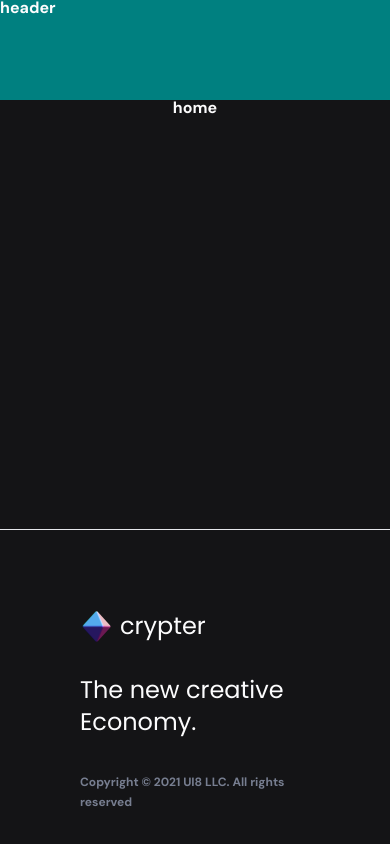
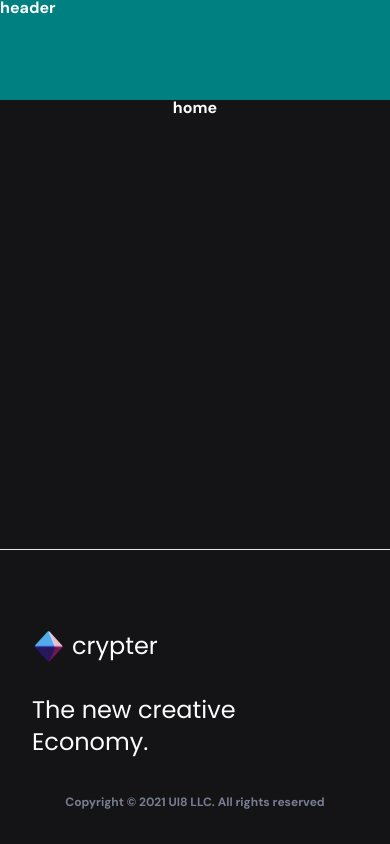
Before and after one commit to mserwo/sample-app, a React (Vite) app: page / in a window 390 px wide. Built offline with nearby package versions, Linux system fonts and the light colour scheme.

Commit message:
feat: breakpoints changes

```diff
--- a/src/components/footer/bottom-bar.tsx
+++ b/src/components/footer/bottom-bar/bottom-bar.tsx
@@ -9,7 +9,7 @@ export const BottomBar = () => {
           {"Copyright © 2021 UI8 LLC. All rights reserved"}
         </div>
         <div className={styles.bottomBar_content_rightText}>
-          <div>{"We use cokkies for better service."}</div>
+          <div>{"We use cookies for better service."}</div>
           <div className={styles.bottomBar_content_rightText_accept}>
             {"Accept"}
           </div>
--- a/src/components/footer/footer.module.scss
+++ b/src/components/footer/footer.module.scss
@@ -7,6 +7,10 @@
   justify-content: center;
   border-top: 1px solid colors.$neutrals6;
   padding: 0 80px;
+
+  @include breakpoints.max-width("mobileL") {
+    padding: 0 32px;
+  }
 }
 
 .container {
@@ -17,20 +21,9 @@
   max-width: 865px;
   padding-top: 80px;
 
+  @include breakpoints.min-width("tablet") {
+    max-width: 1120px;
+  }
+
   @include typography.h1;
-  @include breakpoints.max-width("mobileM") {
-    background-color: teal;
-  }
 }
-
-.logoSection {
-  gap: 32px;
-  white-space: pre-line;
-  display: flex;
-  flex-direction: column;
-  padding-bottom: 1px;
-
-  &_text {
-    @include typography.body1;
-  }
-}
--- a/src/components/footer/footer.tsx
+++ b/src/components/footer/footer.tsx
@@ -1,18 +1,12 @@
 import styles from "./footer.module.scss";
-import { Logo } from "../logo";
-import { BottomBar } from "./bottom-bar";
+import { BottomBar } from "./bottom-bar/bottom-bar";
+import LogoSection from "./logo-section/logo-section";
 
 export const Footer = () => {
   return (
     <footer className={styles.wrapper}>
       <div className={styles.container}>
-        <section className={styles.logoSection}>
-          <Logo />
-          <p className={styles.logoSection_text}>
-            {`The new creative
-            Economy.`}
-          </p>
-        </section>
+        <LogoSection />
         <BottomBar />
       </div>
     </footer>
--- /dev/null
+++ b/src/components/footer/logo-section/logo-section.module.scss
@@ -0,0 +1,13 @@
+@use "~/typography.scss";
+
+.logoSection {
+  gap: 32px;
+  white-space: pre-line;
+  display: flex;
+  flex-direction: column;
+  padding-bottom: 1px;
+
+  &_text {
+    @include typography.body1;
+  }
+}
--- /dev/null
+++ b/src/components/footer/logo-section/logo-section.tsx
@@ -0,0 +1,16 @@
+import { Logo } from "../../logo";
+import styles from "./logo-section.module.scss";
+
+const LogoSection = () => {
+  return (
+    <section className={styles.logoSection}>
+      <Logo />
+      <p className={styles.logoSection_text}>
+        {`The new creative
+            Economy.`}
+      </p>
+    </section>
+  );
+};
+
+export default LogoSection;
--- a/src/styles/_breakpoints.scss
+++ b/src/styles/_breakpoints.scss
@@ -1,9 +1,14 @@
 $mobileM: 375px;
+$mobileL: 425px;
 $tablet: 768px;
 
 @mixin max-width($breakpoint) {
   @if ($breakpoint == "mobileM") {
     @media (max-width: $mobileM) {
+      @content;
+    }
+  } @else if ($breakpoint == "mobileL") {
+    @media (max-width: $mobileL) {
       @content;
     }
   } @else if ($breakpoint == "tablet") {
@@ -14,3 +19,21 @@ $tablet: 768px;
     @error "UNKNOWN MEDIA BREAKPOINT #{$breakpoint}";
   }
 }
+
+@mixin min-width($breakpoint) {
+  @if ($breakpoint == "mobileM") {
+    @media (min-width: $mobileM) {
+      @content;
+    }
+  } @else if ($breakpoint == "mobileL") {
+    @media (min-width: $mobileL) {
+      @content;
+    }
+  } @else if ($breakpoint == "tablet") {
+    @media (min-width: $tablet) {
+      @content;
+    }
+  } @else {
+    @error "UNKNOWN MEDIA BREAKPOINT #{$breakpoint}";
+  }
+}
```
Also changed, not shown: src/components/footer/bottom-bar/bottom-bar.module.scss (renamed from src/components/footer/bottom-bar.module.scss).
